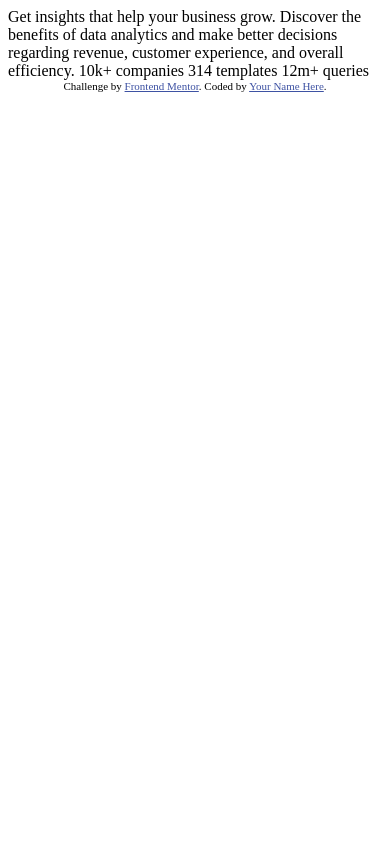
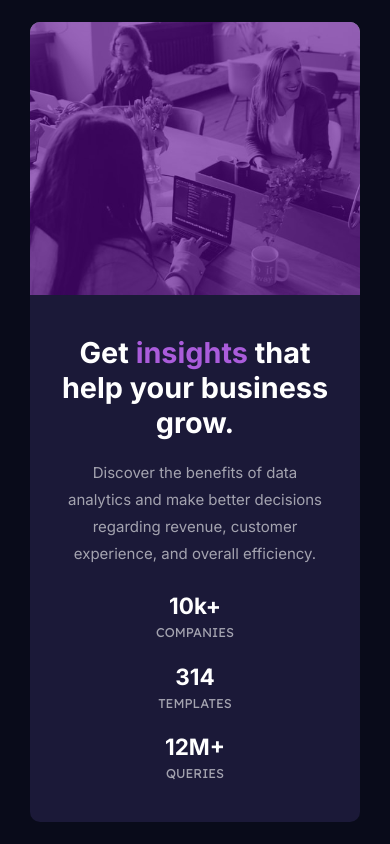
Before and after one commit to shibinyeo/stats-preview-card-component, a plain HTML site: page index.html in a window 390 px wide. Drawn offline with Linux system fonts and the light colour scheme.

Commit message:
updated index.html and style.css
both mobile and desktop site done

```diff
--- a/index.html
+++ b/index.html
@@ -5,25 +5,38 @@
   <meta name="viewport" content="width=device-width, initial-scale=1.0"> <!-- displays site properly based on user's device -->
 
   <link rel="icon" type="image/png" sizes="32x32" href="./images/favicon-32x32.png">
+  <link rel="stylesheet" href="style.css">
+  <link rel="preconnect" href="https://fonts.googleapis.com">
+  <link rel="preconnect" href="https://fonts.gstatic.com" crossorigin>
+  <link href="https://fonts.googleapis.com/css2?family=Inter:wght@400;700&family=Lexend+Deca&display=swap" rel="stylesheet">
 
   <title>Frontend Mentor | Stats preview card component</title>
 
-  <!-- Feel free to remove these styles or customise in your own stylesheet 👍 -->
-  <style>
-    .attribution { font-size: 11px; text-align: center; }
-    .attribution a { color: hsl(228, 45%, 44%); }
-  </style>
 </head>
 <body>
 
-  Get insights that help your business grow.
-
-  Discover the benefits of data analytics and make better decisions regarding revenue, customer
-  experience, and overall efficiency.
-
-  10k+ companies
-  314 templates
-  12m+ queries
+  <main>
+    <img class="main-img" src="images/image-header-desktop.jpg" alt="business image">
+    <div class="overlay"></div>
+    <div class="main-content">
+      <h1 class="title">Get <span class="highlight">insights</span> that help your business grow.</h1>
+      <p class="description">Discover the benefits of data analytics and make better decisions regarding revenue, customer experience, and overall efficiency.</p>
+      <div class="stats">
+        <div>
+          <h2 class="stat-headings">10k+</h2>
+          <p class="stat-description">COMPANIES</p>
+        </div>
+        <div>
+          <h2 class="stat-headings">314</h2>
+          <p class="stat-description">TEMPLATES</p>
+        </div>
+        <div>
+          <h2 class="stat-headings">12M+</h2>
+          <p class="stat-description">QUERIES</p>
+        </div>
+      </div>
+    </div>
+  </main>
 
   <div class="attribution">
     Challenge by <a href="https://www.frontendmentor.io?ref=challenge" target="_blank">Frontend Mentor</a>.
--- /dev/null
+++ b/style.css
@@ -0,0 +1,126 @@
+html, body {
+    width: 100%;
+    height: 100%;
+    margin: 0;
+}
+
+body {
+    background-color: hsl(233, 47%, 7%);
+}
+
+main {
+    width: 1100px;
+    height: 450px;
+    border-radius: 10px;
+    display: flex;
+    flex-direction: row-reverse;
+    position: relative;
+    top: 50%;
+    transform: translateY(-50%);
+    margin: 0 auto;
+    background-color: hsl(244, 38%, 16%);
+}
+
+.main-img {
+    border-radius: 0 10px 10px 0;
+    object-fit: cover;
+    width: 50%;
+    height: 100%;
+}
+
+.overlay {
+    position: absolute;
+    background-color: hsl(277, 92%, 30%);
+    width: 544.838px;
+    height: 100%;
+    opacity: 60%;
+    border-radius: 0 10px 10px 0;
+}
+
+.main-content {
+    padding: 0 9% 0 6%;
+    color: white;
+    font-size: 15px;
+    font-family: 'Inter', sans-serif;
+}
+
+/* Text */
+
+.title {
+    margin-top: 65px;
+    font-weight: 700;
+    font-size: 2.3rem;
+}
+
+.highlight {
+    color: hsl(277, 64%, 61%);
+}
+
+.description {
+    color: hsla(0, 0%, 100%, 0.6);
+    line-height: 1.8;
+}
+
+.stats {
+    display: flex;
+    margin-top: 50px;
+    padding-right: 50px;
+    justify-content: space-between;
+}
+
+.stat-headings {
+    margin-bottom: 0px;
+    color: hsl(0, 0%, 100%);
+}
+
+.stat-description {
+    margin-top: 5px;
+    font-family: 'Lexend Deca', sans-serif;
+    font-size: 0.8rem;
+    color: hsla(0, 0%, 100%, 0.6);
+}
+
+/* Footer */
+.attribution { font-size: 11px; text-align: center; }
+.attribution a { color: hsl(228, 45%, 44%); }
+
+@media screen and (max-width: 576px) {
+    main {
+        width: 330px;
+        height: 800px;
+        flex-direction: column;
+    }
+
+    .main-img {
+        width: 330px;
+        object-fit: contain;
+        height: auto;
+        border-radius: 10px 10px 0 0;
+    }
+
+    .overlay {
+        width: 330px;
+        height: 272.55px;
+        border-radius: 10px 10px 0 0;
+    }
+
+    .main-content {
+        text-align: center;
+        padding: 0 9% 0 9%;
+    }
+
+    .title {
+        margin-top: 40px;
+        font-size: 1.8rem;
+    }
+
+    .stats {
+        flex-direction: column;
+        padding-right: 0;
+        margin-top: 0;
+    }
+
+    .stat-headings {
+        margin-top: 10px;
+    }
+}
```
